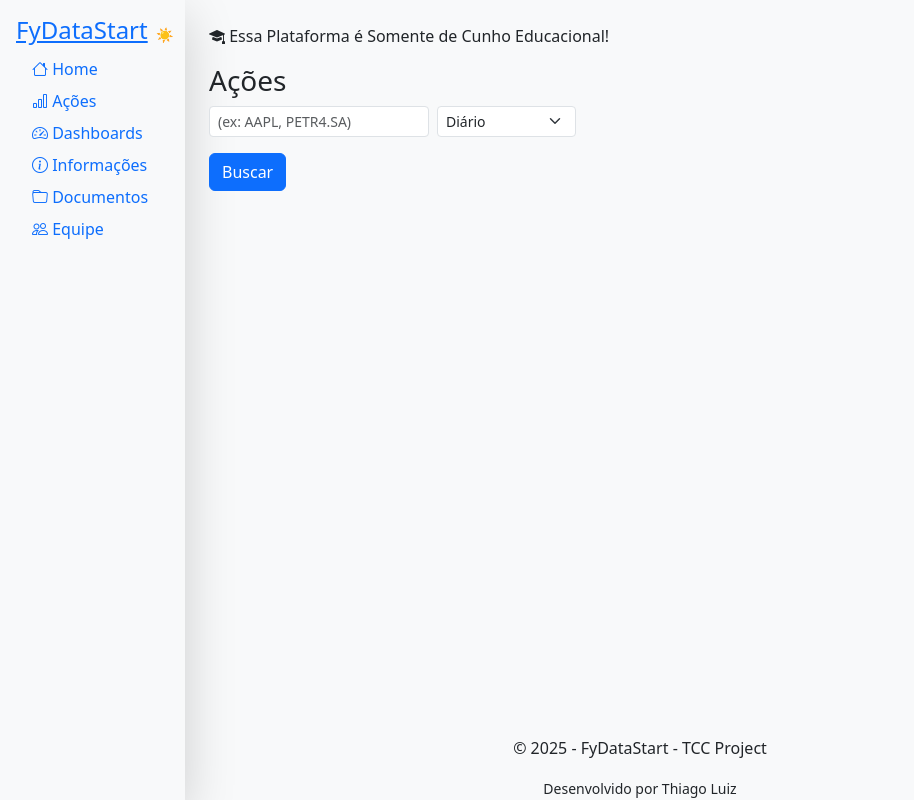
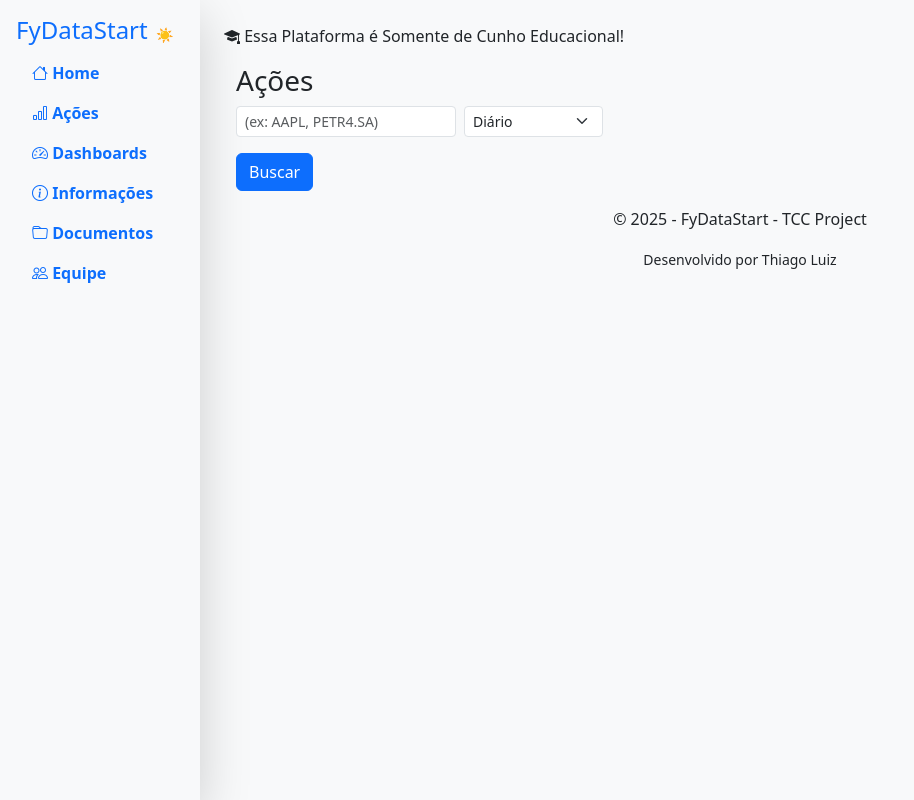
Before and after one commit to ThiagoLuiz18DEVJunior/FyDataStart, a Django app: page /Stock in a window 1280 px wide. Shown: the whole page, without its empty margins (0-914 px from the left). Run offline with Django 4.2, Linux system fonts and the light colour scheme; some libraries are stand-ins or nearby versions.

Commit message:
Att Resolve Navbar Bug

```diff
--- a/FyDataScience/FyDS/templates/base.html
+++ b/FyDataScience/FyDS/templates/base.html
@@ -11,37 +11,37 @@
 </head>
 <body id="theme-body" class="bg-light text-dark">
     <div class="d-flex">
-        <nav id="theme-body" class="shadow-lg" style="width: 185px; min-height: 100vh;">
+        <nav id="theme-body" class="shadow-lg" style="width: 200px; min-height: 100vh;">
             <div class="p-3 position-fixed">
                 <div class="d-flex justify-content-between align-items-center">
-                     <h4 class="text-decoration: none"><a href="{% url 'Home' %}" >FyDataStart</a></h4>
+                     <h4><a href="{% url 'Home' %}" class="text-decoration-none">FyDataStart</a></h4>
                      <button id="theme-toggle" class="btn btn-sm border-0">
                         ☀️
                     </button>
                 </div>
-                <ul class="nav nav-pills flex-column mb-auto" style="font-size: 1rem;">
-                    <li><a href="{% url 'Home' %}" class="nav-link d-block py-1"><i class="bi bi-house"></i> Home</a></li>
-                    <li><a href="{% url 'Stock' %}" class="nav-link d-block py-1"><i class="bi bi-bar-chart"></i> Ações</a></li>
-                    <li><a href="{% url 'Dash' %}" class="nav-link d-block py-1"><i class="bi bi-speedometer2"></i> Dashboards</a></li>
-                    <li><a href="{% url 'Info' %}" class="nav-link d-block py-1"><i class="bi bi-info-circle"></i> Informações</a></li>
-                    <li><a href="{% url 'Doc' %}" class="nav-link d-block py-1"><i class="bi bi-folder"></i> Documentos</a></li>
-                    <li><a href="{% url 'Dev' %}" class="nav-link d-block py-1"><i class="bi bi-people"></i> Equipe</a></li>
+                <ul class="nav nav-pills flex-column mb-auto fs-6 fw-semibold">
+                    <li><a href="{% url 'Home' %}" class="nav-link d-block py-2"><i class="bi bi-house"></i> Home</a></li>
+                    <li><a href="{% url 'Stock' %}" class="nav-link d-block py-2"><i class="bi bi-bar-chart"></i> Ações</a></li>
+                    <li><a href="{% url 'Dash' %}" class="nav-link d-block py-2"><i class="bi bi-speedometer2"></i> Dashboards</a></li>
+                    <li><a href="{% url 'Info' %}" class="nav-link d-block py-2"><i class="bi bi-info-circle"></i> Informações</a></li>
+                    <li><a href="{% url 'Doc' %}" class="nav-link d-block py-2"><i class="bi bi-folder"></i> Documentos</a></li>
+                    <li><a href="{% url 'Dev' %}" class="nav-link d-block py-2"><i class="bi bi-people"></i> Equipe</a></li>
                 </ul>
             </div>
         </nav>
         <div class="flex-grow-1 p-4">
             <div>
                 <p class="bi bi-mortarboard-fill"> Essa Plataforma é Somente de Cunho Educacional!</p>
-                <main>
+                <main class="container">
                     {% block content %}
                     {% endblock %}
                 </main>
             </div>
             <div>
-                <footer class="text-center py-3 mt-5 ">
-                    <div class="container fixed-bottom">
-                        <p>&copy; 2025 - FyDataStart - TCC Project</p>
-                        <small>Desenvolvido por Thiago Luiz</small>
+                <footer style="flex-shrink: 0; text-align: center; padding: 1rem 0;">
+                    <div class="container">
+                    <p>&copy; 2025 - FyDataStart - TCC Project</p>
+                    <small>Desenvolvido por Thiago Luiz</small>
                     </div>
                 </footer>
          </div>
--- a/FyDataScience/FyDS/templates/data_info.html
+++ b/FyDataScience/FyDS/templates/data_info.html
@@ -25,7 +25,7 @@
 </form>
 
     {% if erro %}
-    <div class="alert alert-danger mt-3">{{ erro }}</div>
+        <div class="alert alert-danger mt-3"> Essa Tag de Ação não Consta na Base de Dados </div>
     {% endif %}
 
     {% if info_geral %}
--- a/FyDataScience/FyDS/templates/home.html
+++ b/FyDataScience/FyDS/templates/home.html
@@ -36,7 +36,7 @@
     </form>
 
     <div class="table-responsive">
-        <table>
+        <table class="mx-auto">
             <tbody>
                 {% for row in dados_setores %}
                     <tr>
```
Lines whose indentation alone changed are shown as unchanged.
